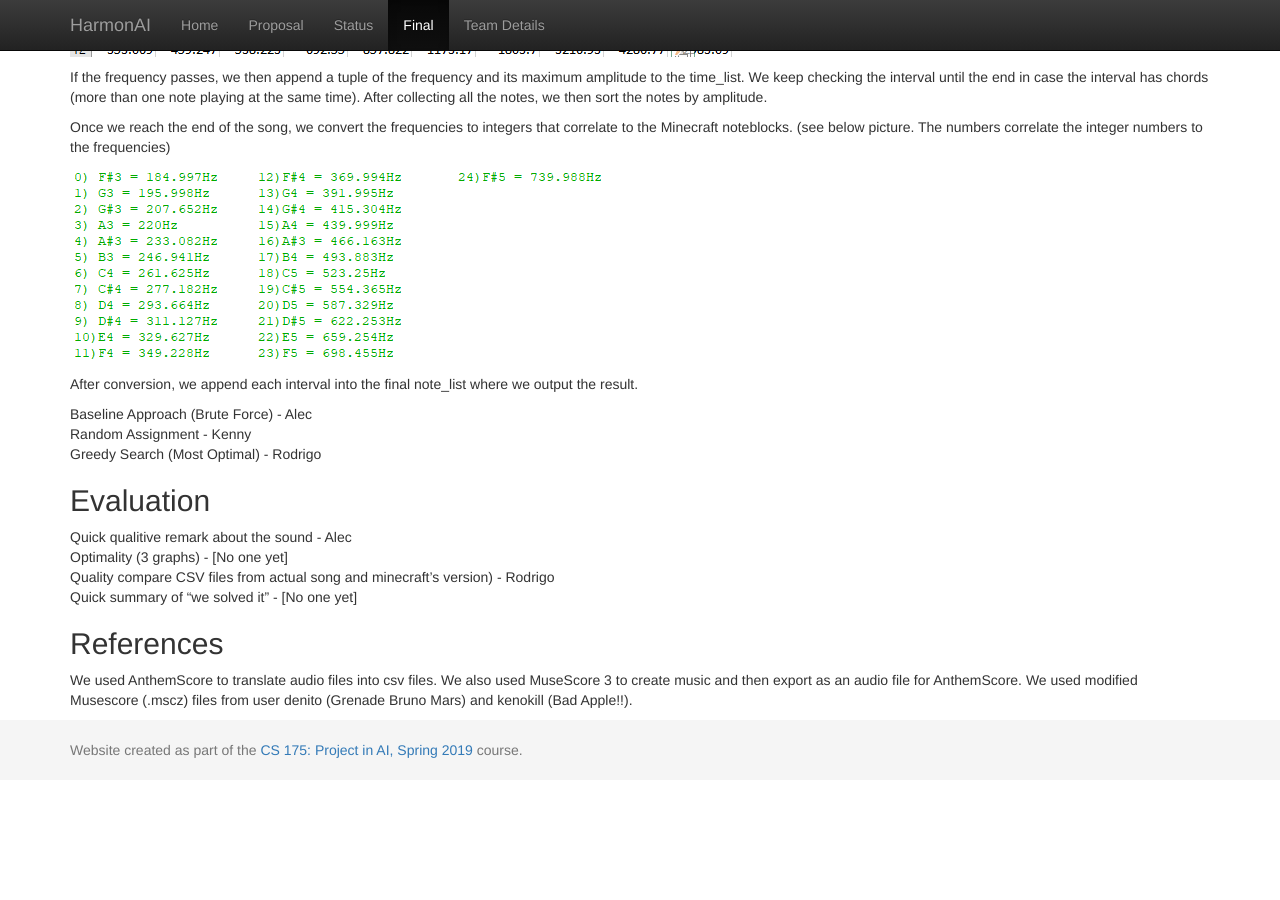
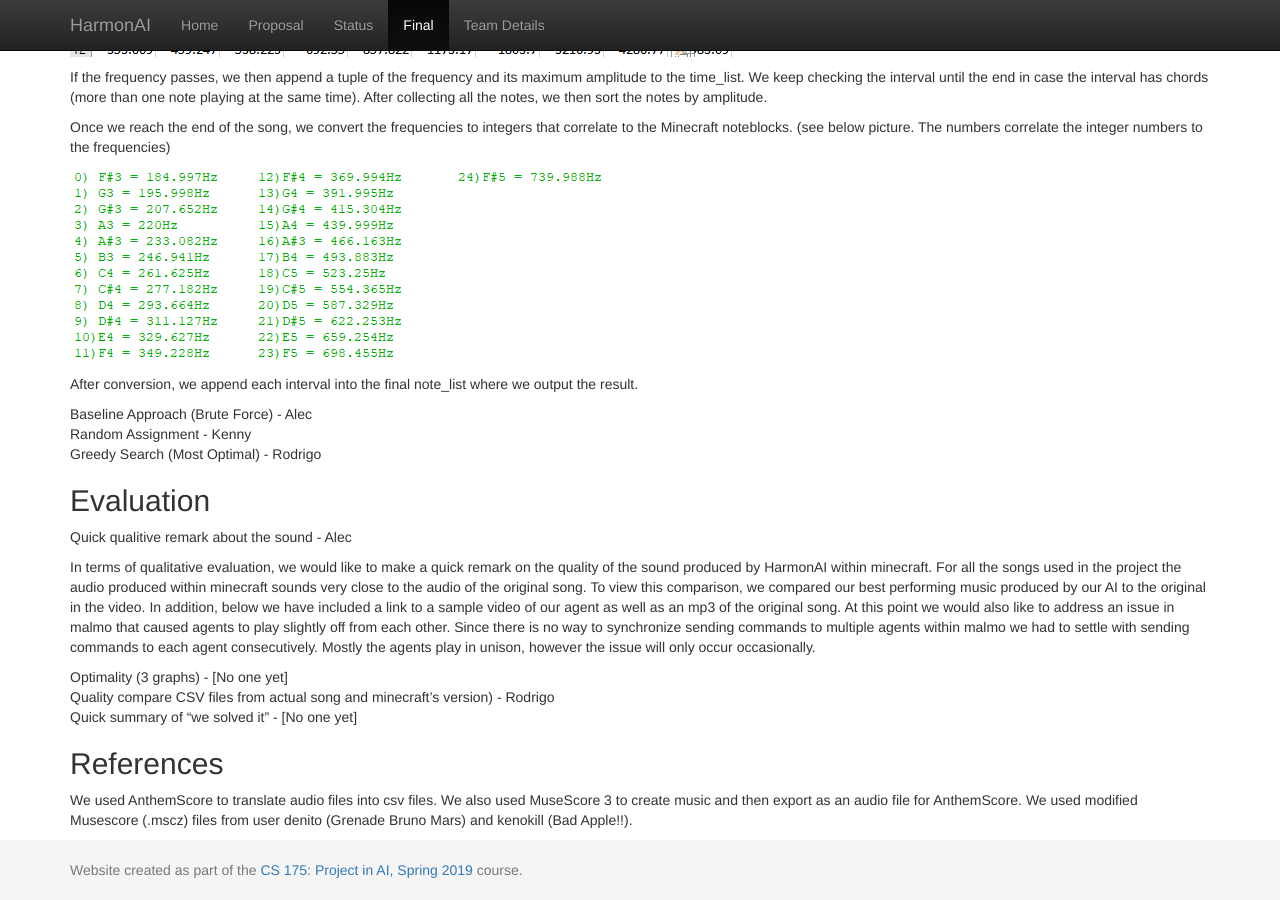
Before and after one commit to AlecJacksonE/HarmonAI, a Jekyll site: the page built from docs/final.md, in a window 1280 px wide and 900 px high, scrolled down 3250 px. Built offline with Jekyll 4.4.1, drawn with Linux system fonts in a browser that asks for light colours; our own code applies the rules of GitHub Pages for plain Markdown files; before the commit the page ends 4030 px from its top, so only the background shows below that.

Commit message:
Update final.md

```diff
--- a/docs/final.md
+++ b/docs/final.md
@@ -40,6 +40,9 @@ Greedy Search (Most Optimal) - Rodrigo
 
 ## Evaluation
 Quick qualitive remark about the sound - Alec
+
+In terms of qualitative evaluation, we would like to make a quick remark on the quality of the sound produced by HarmonAI within minecraft. For all the songs used in the project the audio produced within minecraft sounds very close to the audio of the original song. To view this comparison, we compared our best performing music produced by our AI to the original in the video. In addition, below we have included a link to a sample video of our agent as well as an mp3 of the original song. At this point we would also like to address an issue in malmo that caused agents to play slightly off from each other. Since there is no way to synchronize sending commands to multiple agents within malmo we had to settle with sending commands to each agent consecutively. Mostly the agents play in unison, however the issue will only occur occasionally.
+
 Optimality (3 graphs) - [No one yet]
 Quality compare CSV files from actual song and minecraft's version) - Rodrigo
 Quick summary of "we solved it" - [No one yet]
```
